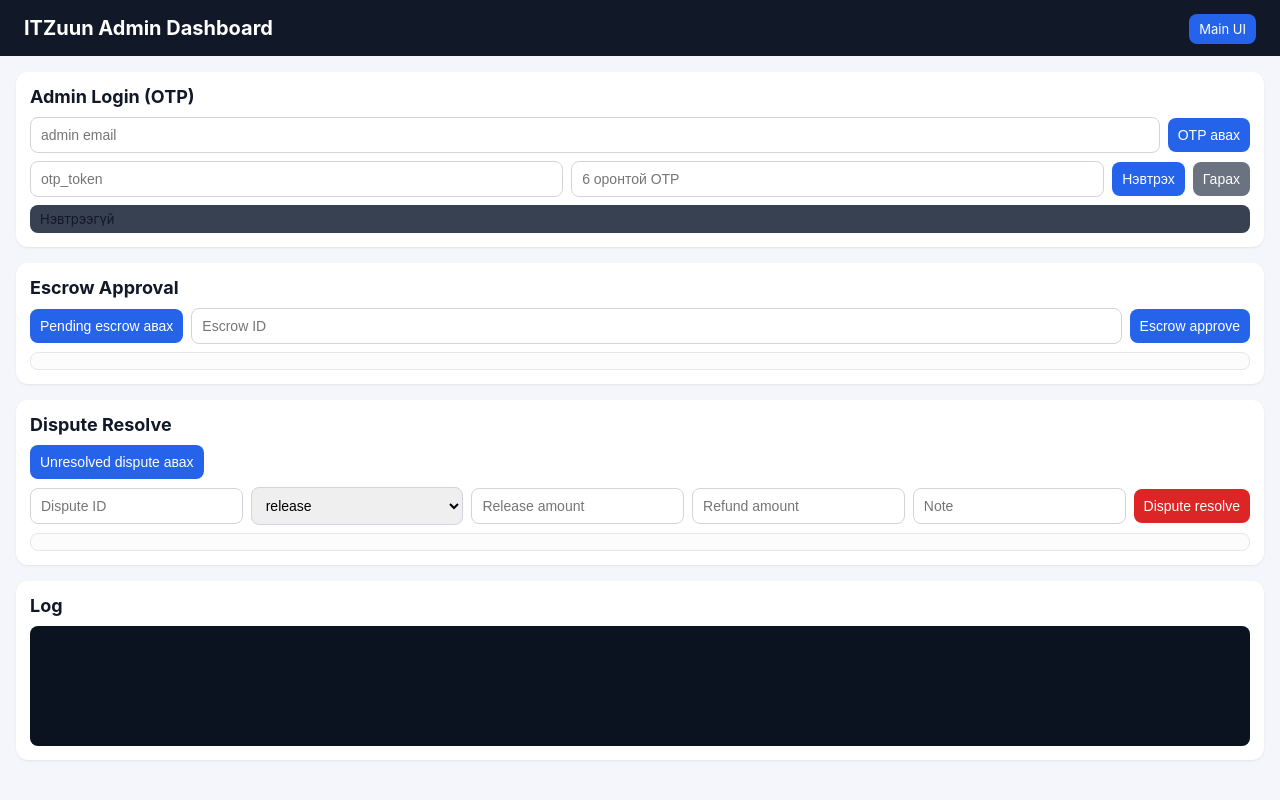
After one commit to grythman/itzuun, a Django app: template backend/apps/web/templates/web/admin.html in a window 1280 px wide. The commit adds this page. Run offline with Django 5.2, Linux system fonts and the light colour scheme; the template is opened without the code that fills it, so the values that code supplies are empty; parts of the project's set-up code (start-up, migrations or seed data) failed here and were passed over.

Commit message:
feat: Add admin dashboard with escrow and dispute management features

```diff
--- a/backend/apps/adminpanel/urls.py
+++ b/backend/apps/adminpanel/urls.py
@@ -4,7 +4,9 @@ from django.urls import path
 from .views import (
     AdminCommissionDetailView,
     AdminCommissionUpdateView,
+    AdminDisputeListView,
     AdminDisputeResolveView,
+    AdminEscrowListView,
     AdminProjectListView,
     AdminUserListView,
     AdminUserVerifyView,
@@ -14,6 +16,8 @@ urlpatterns = [
     path("users", AdminUserListView.as_view(), name="admin-users"),
     path("users/<int:user_id>/verify", AdminUserVerifyView.as_view(), name="admin-users-verify"),
     path("projects", AdminProjectListView.as_view(), name="admin-projects"),
+    path("escrow", AdminEscrowListView.as_view(), name="admin-escrow"),
+    path("disputes", AdminDisputeListView.as_view(), name="admin-disputes"),
     path("disputes/<int:dispute_id>/resolve", AdminDisputeResolveView.as_view(), name="admin-disputes-resolve"),
     path("settings/commission", AdminCommissionUpdateView.as_view(), name="admin-commission"),
     path("settings/commission/detail", AdminCommissionDetailView.as_view(), name="admin-commission-detail"),
--- /dev/null
+++ b/backend/apps/web/static/web/admin.js
@@ -0,0 +1,180 @@
+const API_BASE = "/api/v1";
+
+const state = {
+  access: localStorage.getItem("access") || "",
+  refresh: localStorage.getItem("refresh") || "",
+};
+
+function log(message, payload) {
+  const el = document.getElementById("logBox");
+  const line = `[${new Date().toLocaleTimeString()}] ${message}`;
+  el.textContent = `${line}${payload ? `\n${JSON.stringify(payload, null, 2)}` : ""}\n\n${el.textContent}`;
+}
+
+function authHeaders(json = true) {
+  const headers = {};
+  if (json) headers["Content-Type"] = "application/json";
+  if (state.access) headers.Authorization = `Bearer ${state.access}`;
+  return headers;
+}
+
+async function api(path, options = {}) {
+  const response = await fetch(`${API_BASE}${path}`, options);
+  const data = await response.json().catch(() => ({}));
+  if (!response.ok) {
+    const msg = data?.detail || "Request failed";
+    throw new Error(typeof msg === "string" ? msg : JSON.stringify(msg));
+  }
+  return data;
+}
+
+function setMeText(text) {
+  document.getElementById("meBox").textContent = text;
+}
+
+async function loadMe() {
+  if (!state.access) return;
+  try {
+    const me = await api("/auth/me", { headers: authHeaders(false) });
+    setMeText(`${me.email} (${me.role})`);
+    if (me.role !== "admin") {
+      log("Анхаар: энэ хуудас admin role-д зориулсан.");
+    }
+  } catch (error) {
+    log(`Me унших алдаа: ${error.message}`);
+  }
+}
+
+function bindAuth() {
+  document.getElementById("requestOtpBtn").onclick = async () => {
+    try {
+      const email = document.getElementById("emailInput").value.trim();
+      const data = await api("/auth/request-otp", {
+        method: "POST",
+        headers: authHeaders(),
+        body: JSON.stringify({ email }),
+      });
+      document.getElementById("otpTokenInput").value = data.otp_token;
+      log("OTP token үүслээ", data);
+    } catch (error) {
+      log(`OTP алдаа: ${error.message}`);
+    }
+  };
+
+  document.getElementById("verifyOtpBtn").onclick = async () => {
+    try {
+      const email = document.getElementById("emailInput").value.trim();
+      const otp = document.getElementById("otpCodeInput").value.trim();
+      const otp_token = document.getElementById("otpTokenInput").value.trim();
+      const data = await api("/auth/verify-otp", {
+        method: "POST",
+        headers: authHeaders(),
+        body: JSON.stringify({ email, otp, otp_token }),
+      });
+      state.access = data.access;
+      state.refresh = data.refresh;
+      localStorage.setItem("access", state.access);
+      localStorage.setItem("refresh", state.refresh);
+      setMeText(`${data.user.email} (${data.user.role})`);
+      log("Нэвтэрлээ", data.user);
+    } catch (error) {
+      log(`Нэвтрэх алдаа: ${error.message}`);
+    }
+  };
+
+  document.getElementById("logoutBtn").onclick = () => {
+    state.access = "";
+    state.refresh = "";
+    localStorage.removeItem("access");
+    localStorage.removeItem("refresh");
+    setMeText("Нэвтрээгүй");
+    log("Logout хийгдлээ");
+  };
+}
+
+function renderAdminEscrows(escrows) {
+  const list = document.getElementById("adminEscrowList");
+  list.innerHTML = "";
+  escrows.forEach((escrow) => {
+    const div = document.createElement("div");
+    div.className = "item";
+    div.innerHTML = `<strong>Escrow #${escrow.id}</strong> · project ${escrow.project} · ${escrow.amount}₮ · ${escrow.status}`;
+    list.appendChild(div);
+  });
+}
+
+function renderAdminDisputes(disputes) {
+  const list = document.getElementById("adminDisputeList");
+  list.innerHTML = "";
+  disputes.forEach((dispute) => {
+    const div = document.createElement("div");
+    div.className = "item";
+    div.innerHTML = `<strong>Dispute #${dispute.id}</strong> · project ${dispute.project} · raised_by ${dispute.raised_by}<br>${dispute.reason || ""}`;
+    list.appendChild(div);
+  });
+}
+
+function bindAdminOps() {
+  document.getElementById("loadAdminEscrowBtn").onclick = async () => {
+    try {
+      const data = await api("/admin/escrow?status=pending_admin", { headers: authHeaders(false) });
+      renderAdminEscrows(data);
+      log("Pending escrow жагсаалт", { count: data.length });
+    } catch (error) {
+      log(`Escrow list алдаа: ${error.message}`);
+    }
+  };
+
+  document.getElementById("approveEscrowBtn").onclick = async () => {
+    try {
+      const escrowId = Number(document.getElementById("approveEscrowId").value);
+      if (!escrowId) return log("Escrow ID оруулна уу");
+      const data = await api(`/escrow/${escrowId}/admin/approve`, {
+        method: "POST",
+        headers: authHeaders(),
+      });
+      log("Escrow approve амжилттай", data);
+    } catch (error) {
+      log(`Escrow approve алдаа: ${error.message}`);
+    }
+  };
+
+  document.getElementById("loadAdminDisputesBtn").onclick = async () => {
+    try {
+      const data = await api("/admin/disputes?unresolved=true", { headers: authHeaders(false) });
+      renderAdminDisputes(data);
+      log("Unresolved dispute жагсаалт", { count: data.length });
+    } catch (error) {
+      log(`Dispute list алдаа: ${error.message}`);
+    }
+  };
+
+  document.getElementById("resolveDisputeBtn").onclick = async () => {
+    try {
+      const disputeId = Number(document.getElementById("resolveDisputeId").value);
+      if (!disputeId) return log("Dispute ID оруулна уу");
+      const payload = {
+        action: document.getElementById("resolveAction").value,
+        release_amount: Number(document.getElementById("resolveReleaseAmount").value || 0),
+        refund_amount: Number(document.getElementById("resolveRefundAmount").value || 0),
+        note: document.getElementById("resolveNote").value.trim(),
+      };
+      const data = await api(`/admin/disputes/${disputeId}/resolve`, {
+        method: "POST",
+        headers: authHeaders(),
+        body: JSON.stringify(payload),
+      });
+      log("Dispute resolve амжилттай", data);
+    } catch (error) {
+      log(`Dispute resolve алдаа: ${error.message}`);
+    }
+  };
+}
+
+function init() {
+  bindAuth();
+  bindAdminOps();
+  loadMe();
+}
+
+init();
--- a/backend/apps/web/static/web/style.css
+++ b/backend/apps/web/static/web/style.css
@@ -15,6 +15,15 @@ body {
 }
 .topbar h1 { margin: 0; font-size: 20px; }
 .badge { background: #374151; padding: 6px 10px; border-radius: 8px; font-size: 13px; }
+.hidden { display: none !important; }
+.link-btn {
+  text-decoration: none;
+  background: #2563eb;
+  color: #fff;
+  padding: 7px 10px;
+  border-radius: 8px;
+  font-size: 13px;
+}
 .grid {
   display: grid;
   grid-template-columns: repeat(2, minmax(0, 1fr));
--- /dev/null
+++ b/backend/apps/web/templates/web/admin.html
@@ -0,0 +1,72 @@
+{% load static %}
+<!DOCTYPE html>
+<html lang="mn">
+<head>
+  <meta charset="UTF-8">
+  <meta name="viewport" content="width=device-width, initial-scale=1.0">
+  <title>ITZuun Admin Dashboard</title>
+  <link rel="stylesheet" href="{% static 'web/style.css' %}">
+</head>
+<body>
+  <header class="topbar">
+    <h1>ITZuun Admin Dashboard</h1>
+    <div>
+      <a href="/" class="link-btn">Main UI</a>
+    </div>
+  </header>
+
+  <main class="grid">
+    <section class="card span2">
+      <h2>Admin Login (OTP)</h2>
+      <div class="row">
+        <input id="emailInput" type="email" placeholder="admin email">
+        <button id="requestOtpBtn">OTP авах</button>
+      </div>
+      <div class="row">
+        <input id="otpTokenInput" type="text" placeholder="otp_token">
+        <input id="otpCodeInput" type="text" placeholder="6 оронтой OTP">
+        <button id="verifyOtpBtn">Нэвтрэх</button>
+        <button id="logoutBtn" class="ghost">Гарах</button>
+      </div>
+      <div id="meBox" class="badge">Нэвтрээгүй</div>
+    </section>
+
+    <section class="card span2">
+      <h2>Escrow Approval</h2>
+      <div class="row">
+        <button id="loadAdminEscrowBtn">Pending escrow авах</button>
+        <input id="approveEscrowId" type="number" placeholder="Escrow ID">
+        <button id="approveEscrowBtn">Escrow approve</button>
+      </div>
+      <div id="adminEscrowList" class="list"></div>
+    </section>
+
+    <section class="card span2">
+      <h2>Dispute Resolve</h2>
+      <div class="row">
+        <button id="loadAdminDisputesBtn">Unresolved dispute авах</button>
+      </div>
+      <div class="row">
+        <input id="resolveDisputeId" type="number" placeholder="Dispute ID">
+        <select id="resolveAction">
+          <option value="release">release</option>
+          <option value="refund">refund</option>
+          <option value="split">split</option>
+        </select>
+        <input id="resolveReleaseAmount" type="number" placeholder="Release amount">
+        <input id="resolveRefundAmount" type="number" placeholder="Refund amount">
+        <input id="resolveNote" type="text" placeholder="Note">
+        <button id="resolveDisputeBtn" class="warn">Dispute resolve</button>
+      </div>
+      <div id="adminDisputeList" class="list"></div>
+    </section>
+
+    <section class="card span2">
+      <h2>Log</h2>
+      <pre id="logBox"></pre>
+    </section>
+  </main>
+
+  <script src="{% static 'web/admin.js' %}"></script>
+</body>
+</html>
--- a/backend/apps/web/urls.py
+++ b/backend/apps/web/urls.py
@@ -1,7 +1,8 @@
 from django.urls import path
 
-from .views import HomeView
+from .views import AdminDashboardView, HomeView
 
 urlpatterns = [
     path("", HomeView.as_view(), name="home"),
+    path("dashboard/admin", AdminDashboardView.as_view(), name="admin-dashboard"),
 ]
```
Also changed, not shown: backend/apps/adminpanel/views.py (+24 -2 lines), backend/apps/web/static/web/app.js (+107 -0 lines), backend/apps/web/templates/web/index.html (+32 -2 lines), backend/apps/web/views.py (+33 -0 lines).
